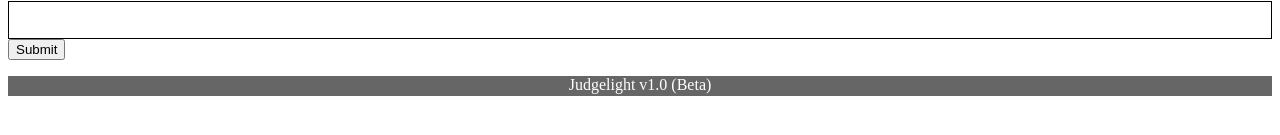
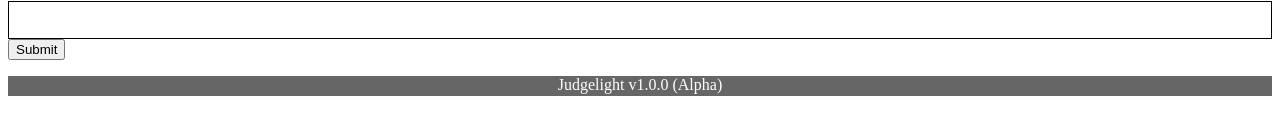
Before and after one commit to admidori/judgelight, a Next.js app in the folder frontend/: page /problem in a window 1280 px wide. Shown: the part 545-680 px from the top of the page. Built offline with nearby package versions, Linux system fonts and the light colour scheme; no server answers.

Commit message:
Major-Update: Change the version and code-name
Signed-off-by: Aoi Kondo <agotadmidori@gmail.com>

```diff
--- a/frontend/config.json
+++ b/frontend/config.json
@@ -1,4 +1,6 @@
 {
     "domain":"http://localhost",
-    "apiPort": 8080
+    "apiPort": 8080,
+    "version": "1.0.0",
+    "codeName": "Alpha"
 }
--- a/frontend/src/components/common/footer/footer.tsx
+++ b/frontend/src/components/common/footer/footer.tsx
@@ -1,9 +1,10 @@
 import React from "react";
+import Config from "../../../../config.json";
 
 export default function Footer(){
     return (
         <footer style={{ height: 20, background: "#666", color: "#fff" }}>
-            <p style={{ textAlign: "center" }}>Judgelight v1.0 (Beta)</p>
+            <p style={{ textAlign: "center" }}>Judgelight v{Config.version} ({Config.codeName})</p>
         </footer>
     )
 }
--- a/frontend/src/types/config.d.tsx
+++ b/frontend/src/types/config.d.tsx
@@ -2,6 +2,8 @@ declare module 'config.json' {
     interface Config {
         domain: string;
         apiPort: number;
+        version: string;
+        codename: string;
     }
 
     const value: Config;
```
